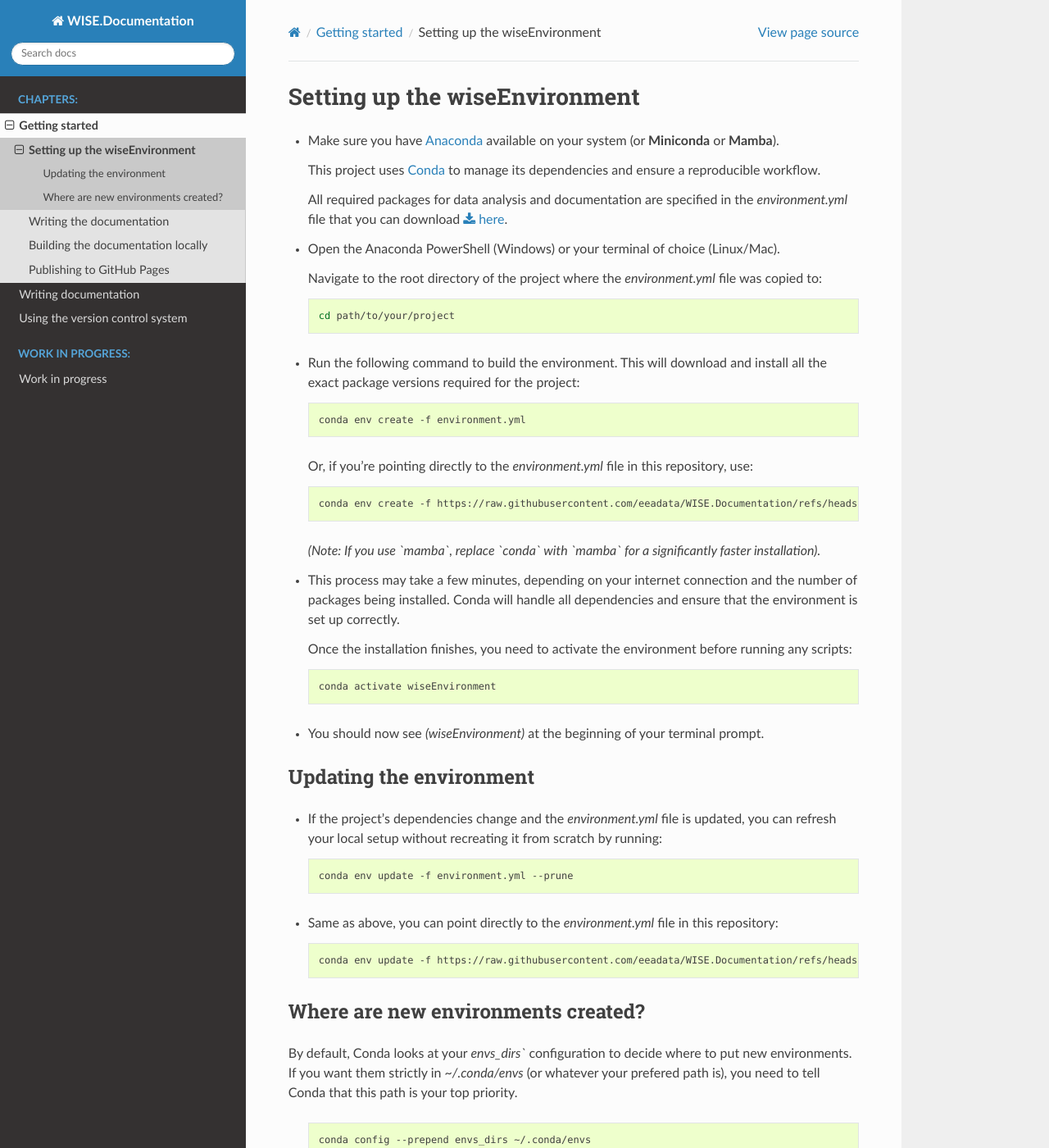
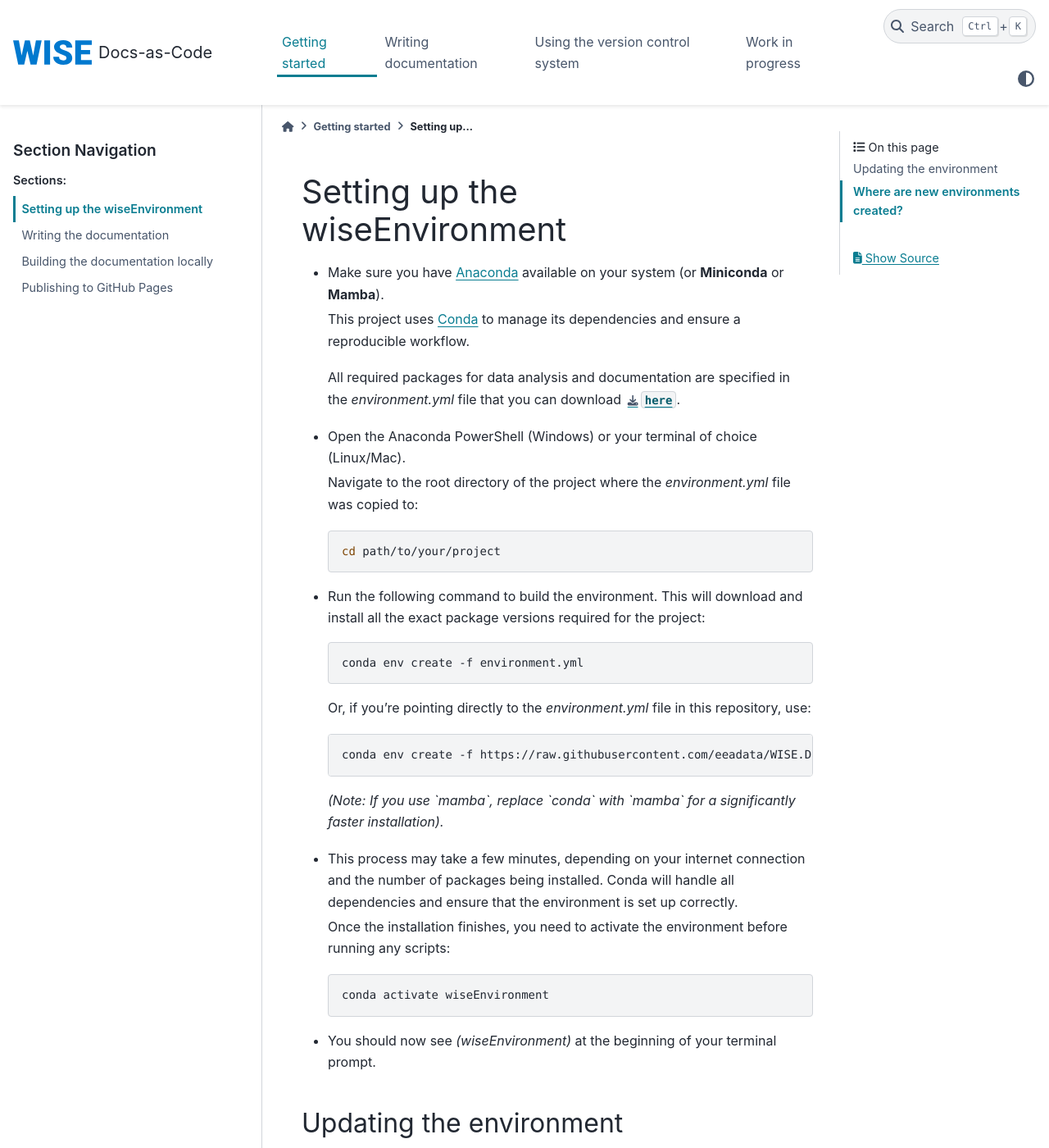
Before and after one commit to eeadata/WISE.Documentation, a Sphinx documentation site: the page built from docs/GettingStarted/CreatingTheWiseEnvironment.rst, in a window 1280 px wide and 1400 px high. Shown: the whole window at 82% size. Built offline with Sphinx 7.4.7 and the PyData theme 0.15.4, drawn with Linux system fonts in a browser that asks for light colours; some of the changed text lies outside the part shown.

Commit message:
Preparing to move to the PyData theme.

```diff
--- a/docs/GettingStarted/src/environment.yml
+++ b/docs/GettingStarted/src/environment.yml
@@ -77,6 +77,9 @@ dependencies:
   # The official and widely used Read the Docs theme for Sphinx.
   - sphinx_rtd_theme=3.1.0
 
+  # PyData Sphinx Theme https://pydata-sphinx-theme.readthedocs.io/en/stable/index.html
+  - pydata-sphinx-theme
+
   #SQLAlchemy is the Python SQL toolkit and Object Relational Mapper
   - sqlalchemy
 
@@ -92,3 +95,4 @@ dependencies:
       - sphinxcontrib-sqltable
       - sphinxcontrib-mermaid
       - sphinxcontrib-bibtex
+      - sphinx-design
--- a/docs/conf.py
+++ b/docs/conf.py
@@ -29,7 +29,8 @@ else:
                  'sphinxcontrib.bibtex',
                  'sphinxcontrib.mermaid',
                  'sphinxcontrib.sqltable',
-                 'nbsphinx']
+                 'nbsphinx',
+                 'sphinx_design']
 
 bibtex_bibfiles = ['./_sharedFiles/Bibliography.bib']
 
@@ -69,6 +70,7 @@ todo_include_todos = True
 myst_enable_extensions = [
     "amsmath",
     "dollarmath",
+    "colon_fence"
 ]
 
 # SQLTABLE - configure the default connection if there is one
@@ -77,8 +79,8 @@ myst_enable_extensions = [
 
 # -- Options for HTML output -------------------------------------------------
 # https://www.sphinx-doc.org/en/master/usage/configuration.html#options-for-html-output
-
-html_theme = 'sphinx_rtd_theme'
+html_theme = 'pydata_sphinx_theme'
+#html_theme = 'sphinx_rtd_theme'
 html_show_copyright = False
 # The _static folder is where you place files that should be copied as-is to your final build output (_build/html/_static). It is commonly used for:
 # Custom.css: To override the default theme colors or fonts.
@@ -86,12 +88,23 @@ html_show_copyright = False
 # JavaScript: Scripts for custom interactivity not provided by extensions.
 html_static_path = ['_static']
 html_css_files = [
-    'customTable.css'
+#   'customTable.css'
 ]
+
+
+html_theme_options = {
+    "logo": {
+        "alt_text": "WISE Documentation",
+        "text": "Docs-as-Code",
+    }
+}
+
+html_logo = "_static/wise.svg"
+
 # -- Project information -----------------------------------------------------
 # https://www.sphinx-doc.org/en/master/usage/configuration.html#project-information
 
-project = 'WISE.Documentation'
+project = 'WISE'
 copyright = '2013-2026. These pages aggregate content from multiple sources (refer to the metadata).'
 author = 'Fernanda Nery'
 version = '0.1'
```
Also changed, not shown: docs/requirements.txt (+4 -4 lines), docs/_static/wise-freshwater.svg (added), docs/_static/wise.svg (added).
